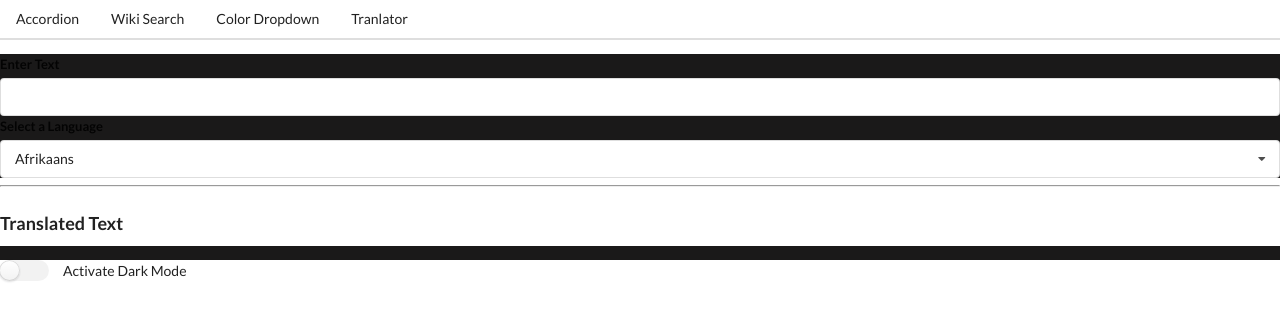
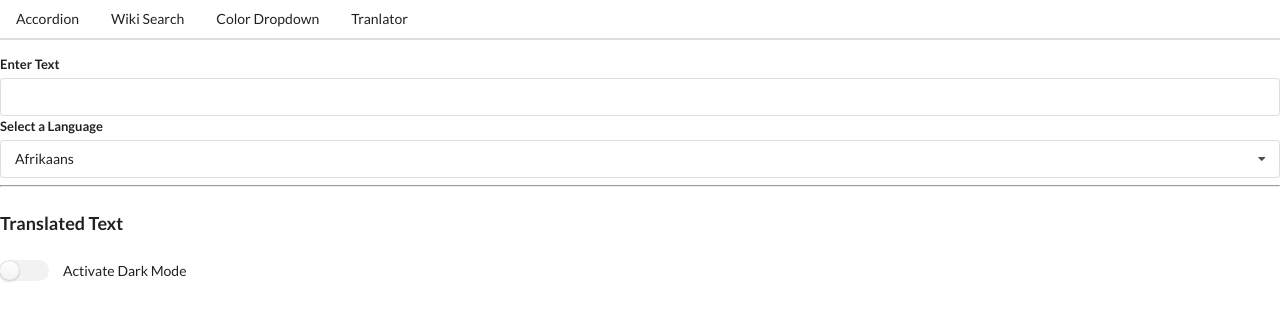
Before and after one commit to Vatousiadis/Widget-Navigation-app, a React (Create React App) app: page /translate in a window 1280 px wide. Shown: the top 320 px of the page. Built offline with nearby package versions, Linux system fonts and the light colour scheme; no server answers.

Commit message:
dark-mode changes 2

```diff
--- a/package.json
+++ b/package.json
@@ -10,7 +10,7 @@
     "react": "^16.13.1",
     "react-dom": "^16.13.1",
     "react-scripts": "3.4.3",
-    "use-dark-mode": "^2.3.1"
+    "use-": "^2.3.1"
   },
   "scripts": {
     "start": "react-scripts start",
--- a/src/App.js
+++ b/src/App.js
@@ -42,9 +42,8 @@ export default () => {
 
     const [darkMode, setDarkMode] = useDarkMode();
     const onChangeDarkMode = () => {
-        !darkMode ? setDarkMode(false) : setDarkMode(true)
+        darkMode ? setDarkMode(false) : setDarkMode(true)
     };
-
 
     const [selected, setSelected] = useState(options[0])
     return (
@@ -63,7 +62,7 @@ export default () => {
             </Route>
             <Route path="/translate"><Translate /></Route>
             <div className="ui toggle checkbox">
-                <input type="checkbox" name="public" onChange={onChangeDarkMode} />
+                <input type="checkbox" name="public" value={darkMode} onChange={onChangeDarkMode} />
                 <label>Activate Dark Mode</label>
             </div>
         </div>
--- a/src/components/Accordion.js
+++ b/src/components/Accordion.js
@@ -14,21 +14,21 @@ const Accordion = ({ items }) => {
         return (
             <React.Fragment key={item.title}>
                 <div
-                    className={`title ${active} dark-mode`}
+                    className={`title ${active} `}
                     onClick={() => onTitleClick(index)}
                 >
                     <i className="dropdown icon"></i>
                     {item.title}
 
                 </div>
-                <div className={`content ${active} dark-mode`}>
+                <div className={`content ${active} `}>
                     <p>{item.content}</p>
                 </div>
             </React.Fragment>
         );
     });
     return (
-        <div className="ui styled accordion dark-mode">
+        <div className="ui styled accordion ">
             {renderedItems}
         </div>
     );
--- a/src/components/Convert.js
+++ b/src/components/Convert.js
@@ -32,7 +32,7 @@ const Convert = ({ language, text }) => {
     }, [language, debouncedText]);
 
     return (
-        <div className="dark-mode">
+        <div className="">
             <h1 className="ui header">{translated}</h1>
         </div>
     );
--- a/src/components/Dropdown.js
+++ b/src/components/Dropdown.js
@@ -28,7 +28,7 @@ const Dropdown = ({ label, options, selected, onSelectedChange }) => {
         return (
             <div
                 key={option.value}
-                className="item dark-mode"
+                className="item "
                 onClick={() => onSelectedChange(option)}
             >
                 {option.label}
@@ -37,7 +37,7 @@ const Dropdown = ({ label, options, selected, onSelectedChange }) => {
     });
 
     return (
-        <div ref={ref} className="ui form dark-mode">
+        <div ref={ref} className="ui form ">
             <div className="field">
                 <label className="label">{label}</label>
                 <div onClick={() => setOpen(!open)}
--- a/src/components/Header.js
+++ b/src/components/Header.js
@@ -3,7 +3,7 @@ import Link from './Link';
 
 const Header = () => {
     return (
-        <div className="ui secondary pointing menu dark-mode">
+        <div className="ui secondary pointing menu ">
             <Link href="/" className="item">
                 Accordion
             </Link>
--- a/src/components/Search.js
+++ b/src/components/Search.js
@@ -37,7 +37,7 @@ const Search = () => {
 
     const renderedResults = results.map((results) => {
         return (
-            <div key={results.pageid} className="item dark-mode">
+            <div key={results.pageid} className="item ">
                 <div className="right floated content">
                     <a
                         className="ui button"
@@ -59,7 +59,7 @@ const Search = () => {
 
     return (
         <div>
-            <div className="ui form dark-mode">
+            <div className="ui form ">
                 <div className='field'>
                     <label>Enter Search Topic</label>
                     <input
--- a/src/components/Tsanslate.js
+++ b/src/components/Tsanslate.js
@@ -4,6 +4,7 @@ import React, { useState } from 'react';
 import Dropdown from './Dropdown';
 import Convert from './Convert';
 import './darkmode.css';
+
 
 const options = [
     {
@@ -26,7 +27,7 @@ const Translate = () => {
 
     return (
         <div>
-            <div className="ui form dark-mode">
+            <div className="ui form">
                 <div className="field">
                     <label>Enter Text</label>
                     <input value={text} onChange={(e) => setText(e.target.value)} />
```
